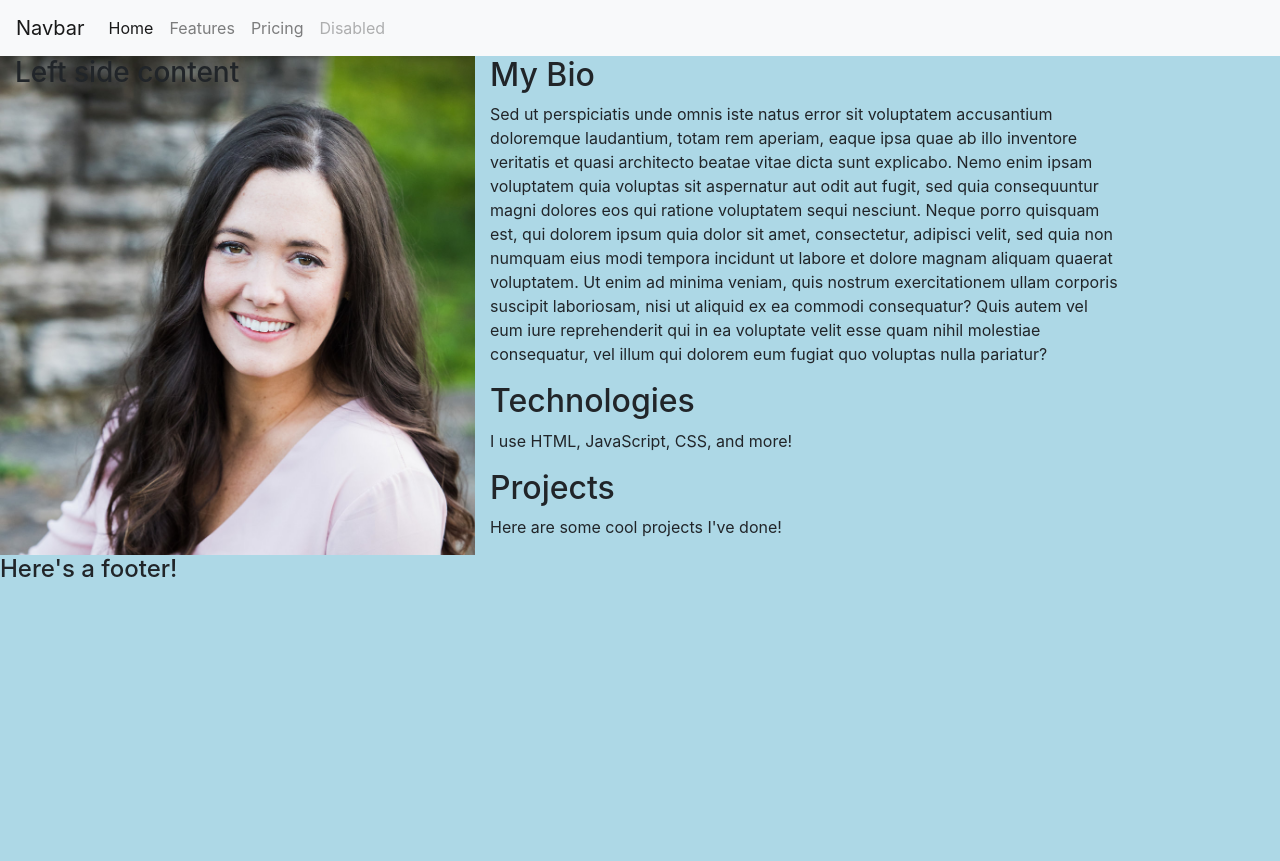
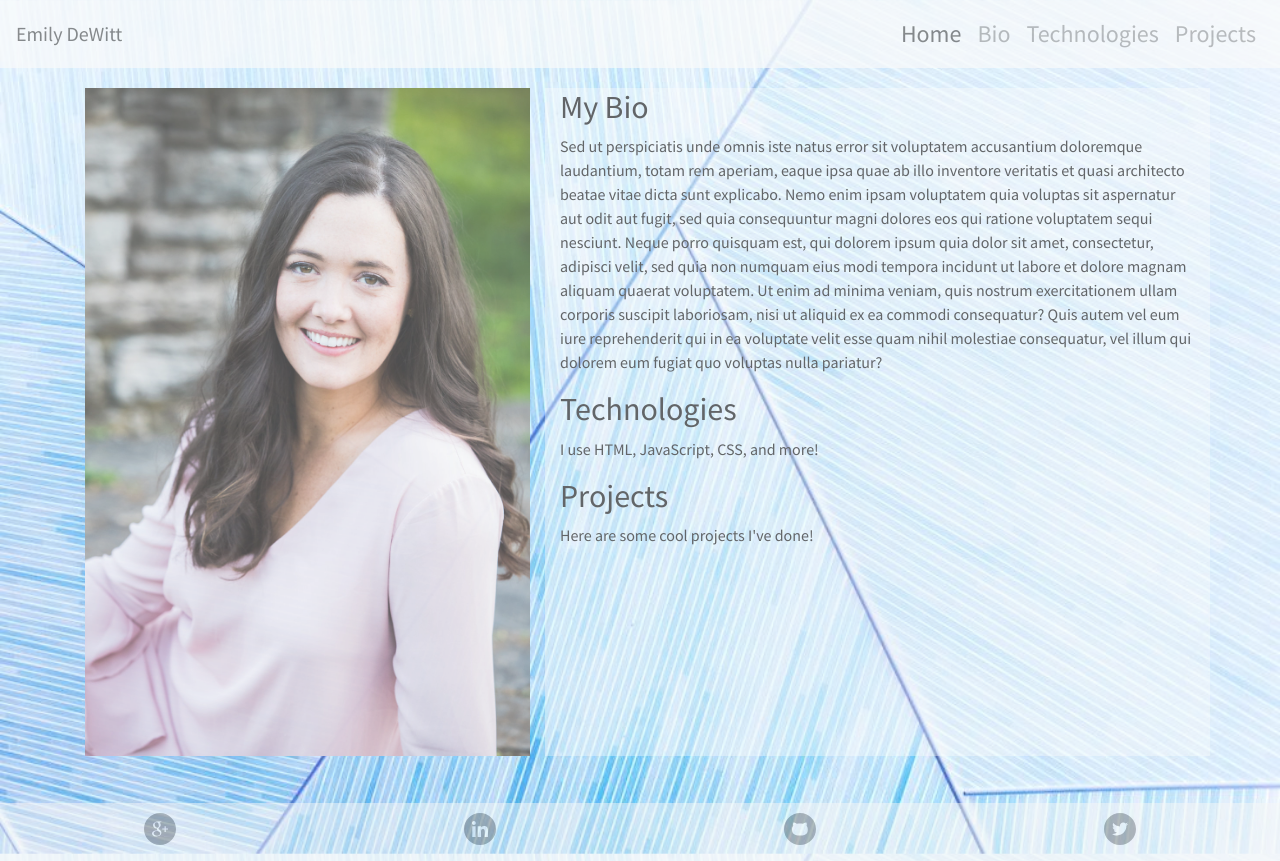
Before and after one commit to emilykdewitt/personal-bio-site-2, a plain HTML site: page index.html in a window 1280 px wide. Before the commit the page ends 800 px from the top, so only its background shows below. Drawn offline with nearby package versions, Linux system fonts and the light colour scheme.

Commit message:
Format, background image, footer, and navbar added

```diff
--- a/index.html
+++ b/index.html
@@ -4,31 +4,31 @@
     <!-- Required meta tags -->
     <meta charset="utf-8">
     <meta name="viewport" content="width=device-width, initial-scale=1, shrink-to-fit=no">
-
-    <!-- Bootstrap CSS -->
+    <link href="https://fonts.googleapis.com/css?family=Merriweather" rel="stylesheet">
+    <link href="https://fonts.googleapis.com/css?family=Source+Sans+Pro" rel="stylesheet">
     <link rel="stylesheet" href="https://stackpath.bootstrapcdn.com/bootstrap/4.3.1/css/bootstrap.min.css" integrity="sha384-ggOyR0iXCbMQv3Xipma34MD+dH/1fQ784/j6cY/iJTQUOhcWr7x9JvoRxT2MZw1T" crossorigin="anonymous">
     <link rel="stylesheet" href="./main.css">
   </head>
   <body>
-    <div id="allPageContainer">
+      <div id="allPageContainer">
         <nav class="navbar navbar-expand-lg navbar-light bg-light">
-            <a class="navbar-brand" href="#">Navbar</a>
+            <a class="navbar-brand" href="#">Emily DeWitt</a>
             <button class="navbar-toggler" type="button" data-toggle="collapse" data-target="#navbarNavAltMarkup" aria-controls="navbarNavAltMarkup" aria-expanded="false" aria-label="Toggle navigation">
                 <span class="navbar-toggler-icon"></span>
             </button>
             <div class="collapse navbar-collapse" id="navbarNavAltMarkup">
                 <div class="navbar-nav">
-                <a class="nav-item nav-link active" href="#">Home <span class="sr-only">(current)</span></a>
-                <a class="nav-item nav-link" href="#">Features</a>
-                <a class="nav-item nav-link" href="#">Pricing</a>
-                <a class="nav-item nav-link disabled" href="#" tabindex="-1" aria-disabled="true">Disabled</a>
+                    <a class="nav-item nav-link active" href="#">Home <span class="sr-only">(current)</span></a>
+                    <a class="nav-item nav-link" href="#">Bio</a>
+                    <a class="nav-item nav-link" href="#">Technologies</a>
+                    <a class="nav-item nav-link" href="#">Projects</a>
                 </div>
             </div>
         </nav>
         <div id="pageContent" class="container">
             <div id="contentRowContainer" class="row">
                 <div id="leftContentContainer" class="col col-5">
-                    <h3>Left side content</h3>
+                    <img src="./photos/profilephoto.jpg" class="img-fluid" alt="A headshot of Emily DeWitt">
                 </div>
                 <div id="rightContentContainer" class="col col-7">
                     <div id="bioContainer">
@@ -46,8 +46,11 @@
                 </div>
             </div>
         </div>
-        <footer>
-            <h4>Here's a footer!</h4>
+        <footer class="page-footer">
+            <p class="icon"><a href="mailto:emilykdewitt@gmail.com"><img src="./photos/social-media/google.svg"></a></p>
+            <p class="icon"><a href="https://www.linkedin.com/in/emily-dewitt-14275266/"><img src="./photos/social-media/linkedin.svg"></a></p>
+            <p class="icon"><a href="https://www.github.com/emilykdewitt"><img src="./photos/social-media/github.svg"></a></p>
+            <p class="icon"><a href="https://www.twitter.com/emmykd"><img src="./photos/social-media/twitter.svg"></a></p>
         </footer>
     </div>
     <script src="https://code.jquery.com/jquery-3.3.1.slim.min.js" integrity="sha384-q8i/X+965DzO0rT7abK41JStQIAqVgRVzpbzo5smXKp4YfRvH+8abtTE1Pi6jizo" crossorigin="anonymous"></script>
--- a/main.css
+++ b/main.css
@@ -1,19 +1,53 @@
-body {
-    background-color: lightblue;
+* {
+    font-family: 'Source Sans Pro', sans-serif;
+}
+
+.navbar {
+    font-size: 1.5em;
+}
+
+.navbar-collapse {
+    display: flex;
+    flex-direction: row;
+    justify-content: flex-end;
+}
+
+#allPageContainer {
+    background-image: url("photos/background.jpg");
+    background-size: 100%;
+    opacity: 0.7;
 }
 
 #pageContent {
-    margin-left: 0px;
+    height: 715px;
+    margin-top: 20px;
 }
 
 #leftContentContainer {
-    background-image: url("photos/profilephoto.jpg");
-    background-size: 100%;
-    background-repeat: no-repeat;
+    opacity: 0.98;
+    font-family: 'Merriweather', serif;
+}
+
+#rightContentContainer {
+    background-color: rgba(250, 250, 250, 0.4);
 }
 
 #contentRowContainer {
     display: flex;
     flex-wrap: wrap;
     flex-direction: row;
+    justify-content: space-around;
 }
+
+.bg-light {
+    opacity: .7;
+}
+
+.page-footer {
+    display: flex;
+    flex-direction: row;
+    justify-content: space-around;
+    padding-top: 10px;
+    background-color: whitesmoke;
+    opacity: 0.5;
+}
```
Also changed, not shown: photos/background.jpg (added), photos/social-media/github.svg (added), photos/social-media/google.svg (added), photos/social-media/linkedin.svg (added), photos/social-media/twitter.svg (added), 1 other file.
